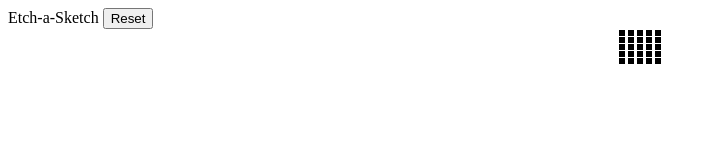
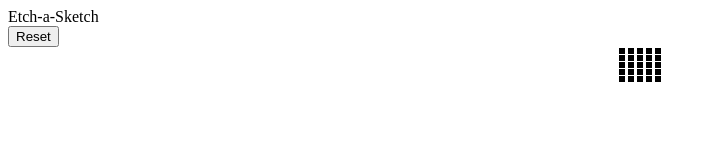
Before and after one commit to jontran1/Etch-a-Sketch, a plain HTML site: page index.html in a window 1280 px wide. Shown: the whole page, without its empty margins (0-716 px from the left). Drawn offline with Linux system fonts and the light colour scheme.

Commit message:
Added new div with id='menu' for header and reset.

```diff
--- a/index.html
+++ b/index.html
@@ -7,8 +7,11 @@
     </head>
 
     <body>
-        <head>Etch-a-Sketch</head>
-        <button id="resetButton">Reset</button>
+        <div id="menu">
+            <header>Etch-a-Sketch</header>
+            <button id="resetButton">Reset</button>
+        </div>
+
         <div id=gridContainer>
 
         </div>
```
